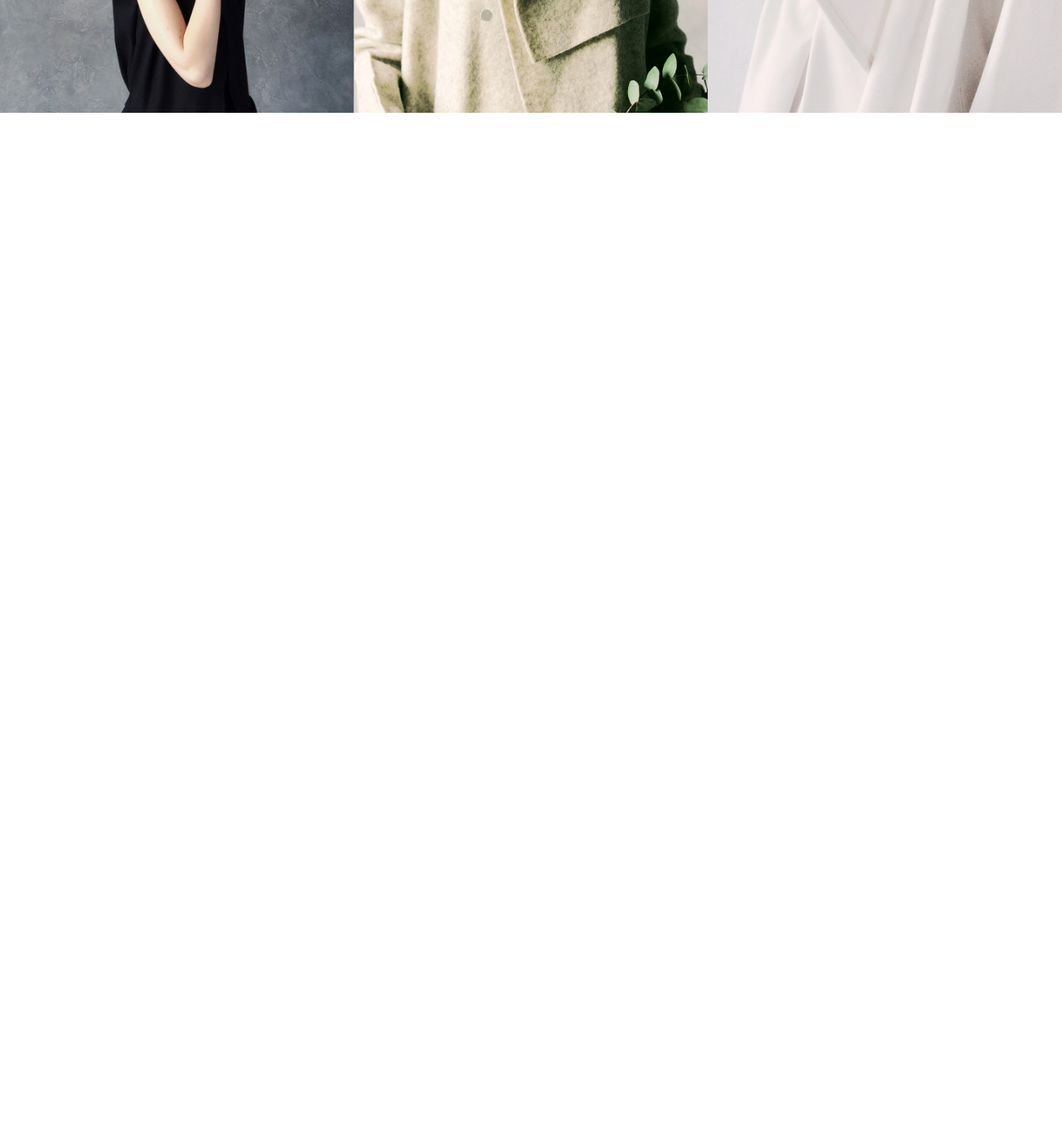
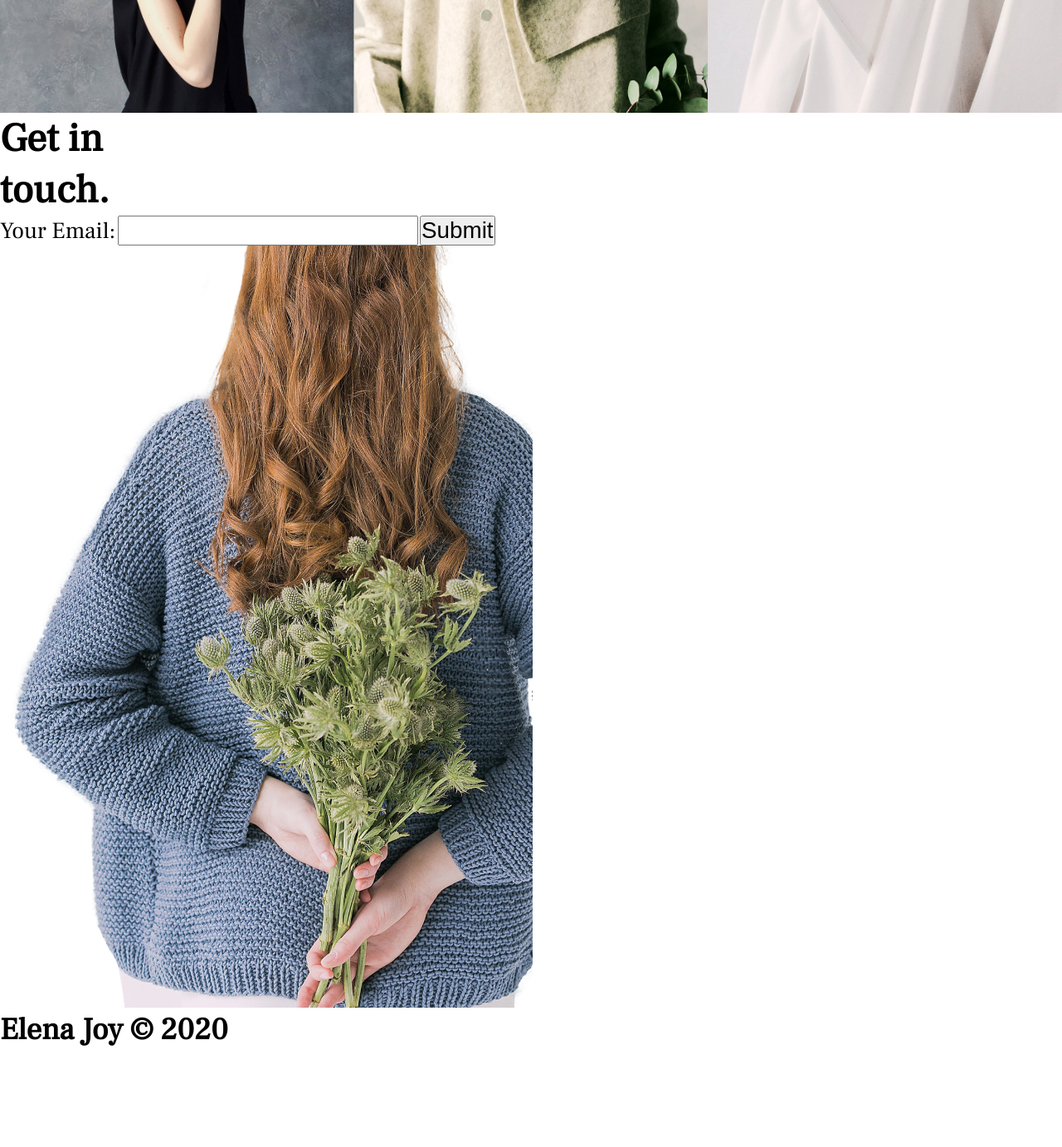
Before and after one commit to janine-velveteen/Elena-Joy-Photography, a plain HTML site: page index.html in a window 1280 px wide. Shown: the part 2614-3997 px from the top of the page at 83% size. Before the commit the page ends 2750 px from the top, so only its background shows below. Drawn offline with Linux system fonts and the light colour scheme.

Commit message:
Adding contact section and footer

```diff
--- a/index.html
+++ b/index.html
@@ -102,6 +102,40 @@
         <img class="gallery3" src="/img/gallery-3.jpg" alt="Lady in tshirt" />
         <img class="gallery4" src="/img/gallery-4.jpg" alt="Lady in jacket" />
       </div>
+      <section class="contact">
+        <div class="form-wrapper">
+          <h2>
+            Get in <br />
+            <span>touch.</span>
+          </h2>
+          <form>
+            <label for="email">Your Email:</label>
+            <input type="email" id="email required" />
+            <button type="submit">Submit</button>
+          </form>
+        </div>
+        <img src="/img/contact-image.jpg" alt="elena-joy" />
+      </section>
     </main>
+    <footer>
+      <h4>Elena Joy &copy 2020</h4>
+      <ul>
+        <li>
+          <a href="#"
+            ><img src="/img/youtube-symbol 1.svg" alt="Youtube-social-media"
+          /></a>
+        </li>
+        <li>
+          <a href="#"
+            ><img src="/img/twitter 1.svg" alt="Twitter-social-media"
+          /></a>
+        </li>
+        <li>
+          <a href="#"
+            ><img src="/img/instagram 1.svg" alt="Instagram-social-media"
+          /></a>
+        </li>
+      </ul>
+    </footer>
   </body>
 </html>
```
